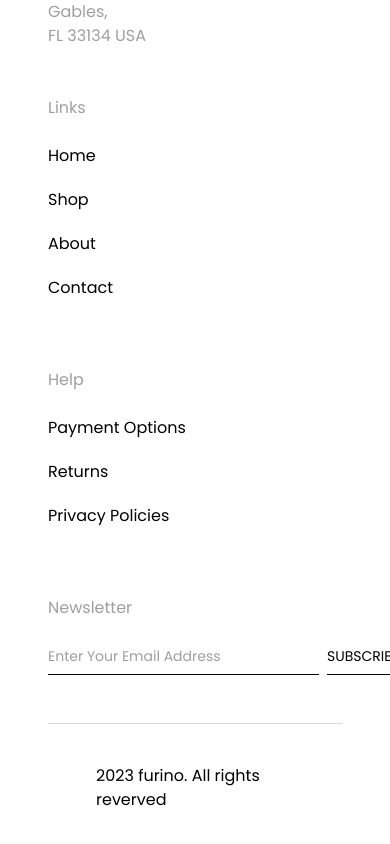
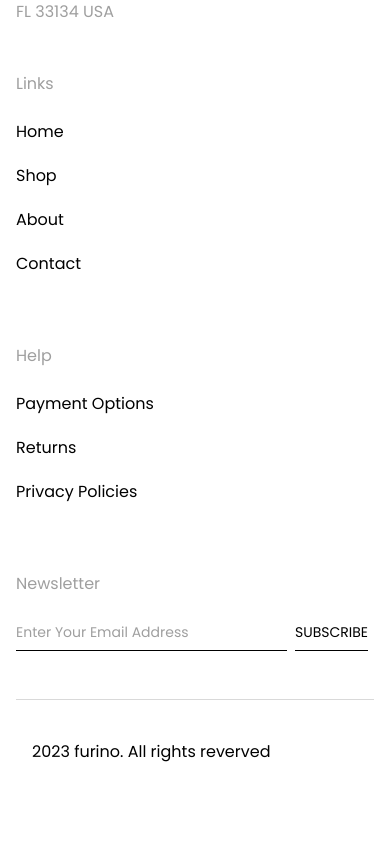
Before and after one commit to MoazElsayedMohamed/Furniro-updated, a React (Vite) app: page / in a window 390 px wide. Shown: the part 6822-7666 px from the top of the page. After the commit the page ends 7626 px from the top, so only its background shows below. Built offline with nearby package versions, Linux system fonts and the light colour scheme.

Commit message:
add some responsive data

```diff
--- a/src/components/footer/Footer.tsx
+++ b/src/components/footer/Footer.tsx
@@ -17,7 +17,7 @@ const Footer = () => {
   });
   return (
     <footer className="border-t border-gray-700">
-      <div className="mt-12 max-lg:px-12 container md:mx-auto ">
+      <div className="mt-12 max-lg:px-4 container md:mx-auto ">
         <div className="border-b border-gray-100">
           <div className="grid grid-cols-[repeat(auto-fit,_minmax(220px,_auto))] gap-x-16 pb-12 max-w-full lg:justify-items-center gap-y-12">
             <div className="flex flex-col">
@@ -71,7 +71,7 @@ const Footer = () => {
             <div className="pr-16">
               <h4 className="text-gray-200 mb-8 max-lg:mb-6">Newsletter</h4>
               <form
-                className="flex gap-2 "
+                className="flex gap-2  "
                 onSubmit={handleSubmit((data) => console.log(data))}
               >
                 <div>
@@ -82,7 +82,9 @@ const Footer = () => {
                     {...register("email")}
                   />
                   {errors.email && (
-                    <p className="text-red-500 mt-2">{errors.email.message}</p>
+                    <p className="text-red-500 mt-2 text-xs">
+                      {errors.email.message}
+                    </p>
                   )}
                 </div>
                 <div>
@@ -94,7 +96,7 @@ const Footer = () => {
             </div>
           </div>
         </div>
-        <div className=" py-10  mx-24  max-md:mx-12">
+        <div className=" py-10  mx-12  max-md:mx-4">
           <p className=" font-normal">2023 furino. All rights reverved</p>
         </div>
       </div>
--- a/src/components/hero/HomeHero.tsx
+++ b/src/components/hero/HomeHero.tsx
@@ -1,7 +1,7 @@
 const Hero = () => {
   return (
     <div className="relative bg-custom-image h-screen bg-cover bg-center bg-no-repeat">
-      <div className="md:absolute md:top-0 md:start-0 w-full h-full flex items-center justify-end px-6 max-lg:px-10 max-md:px-5 max-md:justify-center">
+      <div className="md:absolute md:top-0 md:start-0 w-full h-full flex items-center justify-end lg:px-10 2xl:px-20 max-lg:px-10 max-md:px-5 max-md:justify-center">
         <div className=" bg-secondary md:w-1/2 xl:w-3/5 max-md:w-full p-6 md:p-10 rounded-xl 2xl:w-1/3">
           <h3 className="capitalize font-semibold">new arrival</h3>
           <h2 className="uppercase text-5xl text-primary my-8 font-bold lg:w-3/4 max-xs:text-4xl ">
--- a/src/pages/Login.tsx
+++ b/src/pages/Login.tsx
@@ -78,7 +78,7 @@ const Login = () => {
   return (
     <section className="bg-custom-image bg-cover h-full bg-center bg-no-repeat py-24 max-xs:py-12  ">
       <div className="flex justify-center items-center w-full h-full">
-        <div className="bg-white rounded-xl shadow-md lg:py-20 px-10 md:w-2/5 max-md:w-4/5 max-xs:py-10 md:py-10 md:px-6 xs:py-14  max-xs:px-5 ">
+        <div className="bg-white rounded-xl shadow-md lg:py-20 px-10 md:w-2/5 max-md:w-4/5 max-xs:py-10 2xl:w-1/3 md:py-10 md:px-6 xs:py-14  max-xs:px-5 ">
           <form
             className="mb-32 max-xs:mb-16"
             onSubmit={handleSubmit(onSubmit)}
```
